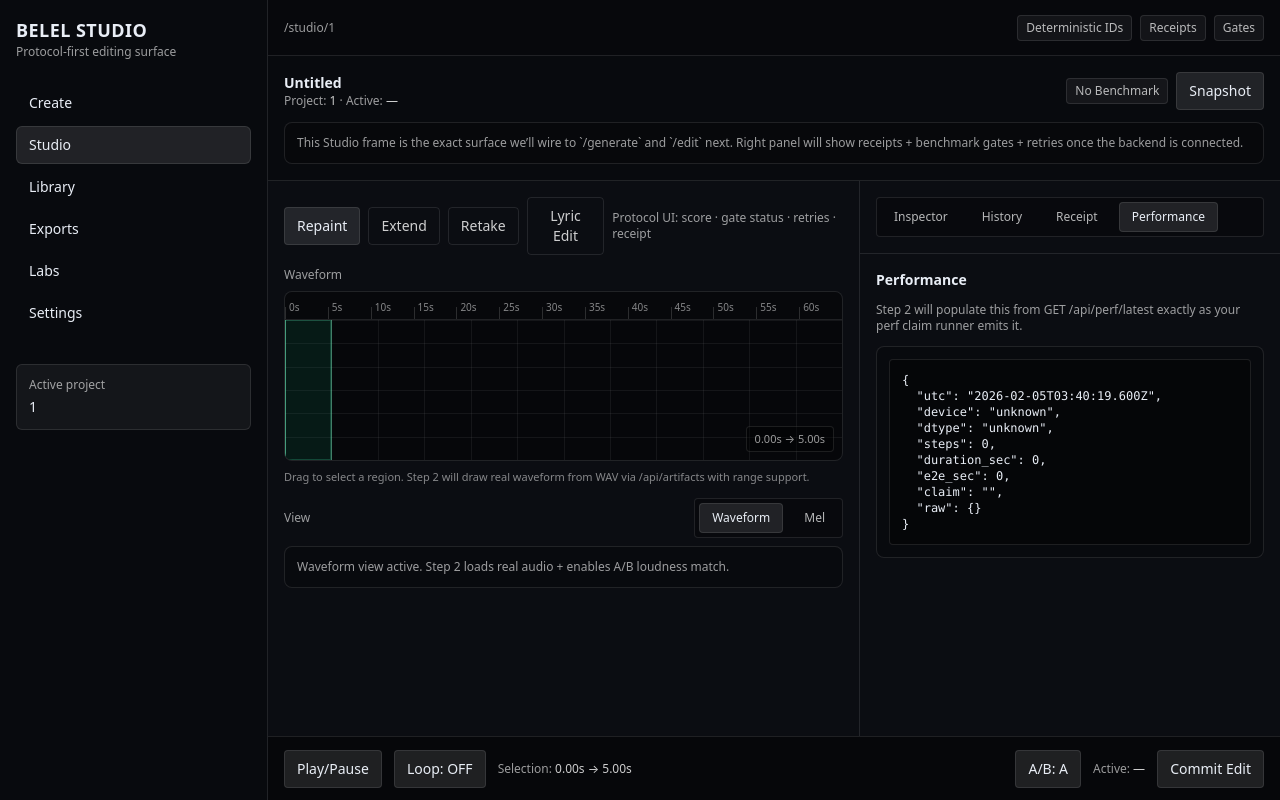
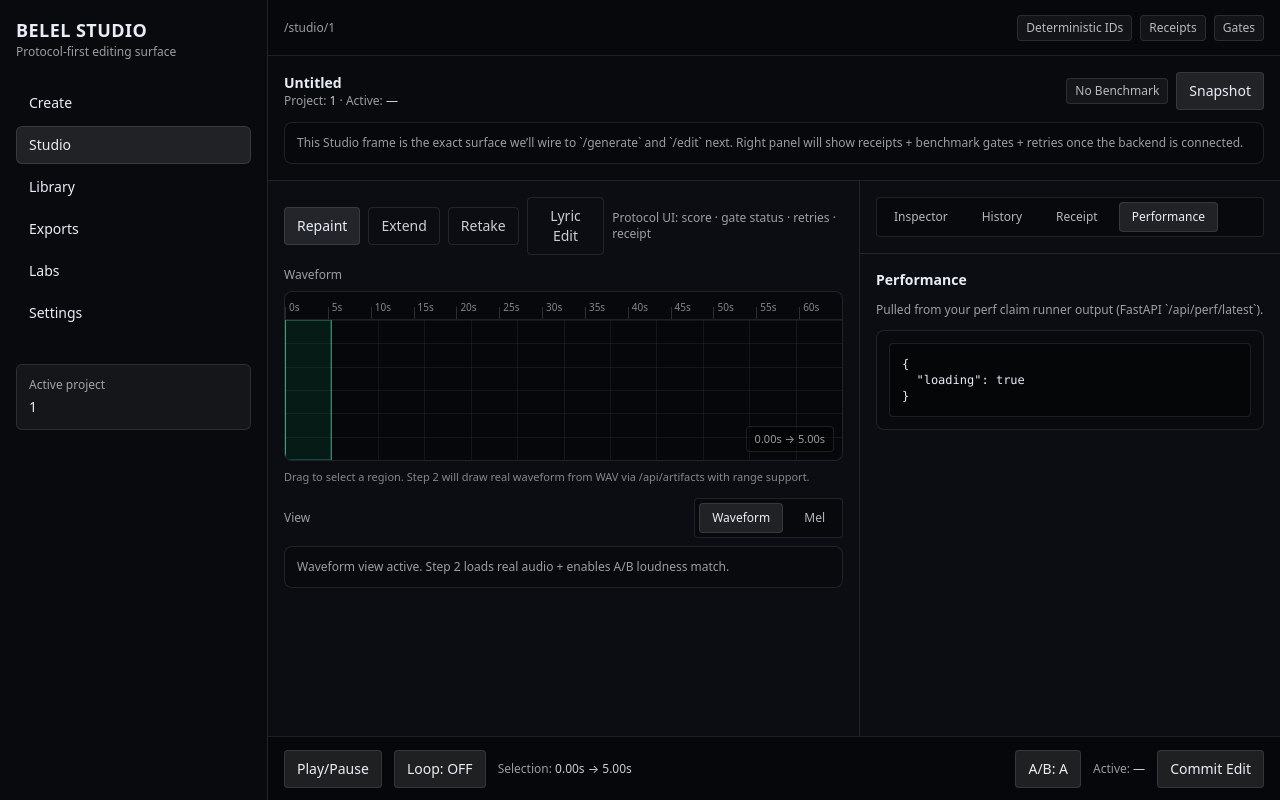
Before and after one commit to TTOPM/be-core-bridge, a Next.js app in the folder BELEL-SING/belel-sing-gen/apps/belel-studio/: page /studio/1 in a window 1280 px wide. Both pictures are taken after a click on the button "Performance". Built offline with nearby package versions, Linux system fonts and the light colour scheme; no server answers.

Commit message:
Update PerformanceDrawer.tsx

```diff
--- a/BELEL-SING/belel-sing-gen/apps/belel-studio/src/components/studio/PerformanceDrawer.tsx
+++ b/BELEL-SING/belel-sing-gen/apps/belel-studio/src/components/studio/PerformanceDrawer.tsx
@@ -3,28 +3,26 @@
 import React from "react";
 import { Card } from "@/components/common/Card";
 import { CodeBlock } from "@/components/common/CodeBlock";
+import { useQuery } from "@tanstack/react-query";
+import { apiJson } from "@/lib/api/client";
+import { PerfLatestSchema } from "@/lib/api/contracts";
 
 export function PerformanceDrawer() {
-  const perf = {
-    utc: new Date().toISOString(),
-    device: "unknown",
-    dtype: "unknown",
-    steps: 0,
-    duration_sec: 0,
-    e2e_sec: 0,
-    claim: "",
-    raw: {}
-  };
+  const q = useQuery({
+    queryKey: ["perf-latest"],
+    queryFn: () => apiJson("/api/perf/latest", PerfLatestSchema),
+    staleTime: 10_000
+  });
 
   return (
     <div className="space-y-3">
       <div className="text-sm font-semibold">Performance</div>
       <div className="text-xs text-white/60">
-        Step 2 will populate this from GET /api/perf/latest exactly as your perf claim runner emits it.
+        Pulled from your perf claim runner output (FastAPI `/api/perf/latest`).
       </div>
 
       <Card className="p-3">
-        <CodeBlock value={perf} />
+        <CodeBlock value={q.data ?? { loading: true }} />
       </Card>
     </div>
   );
```
